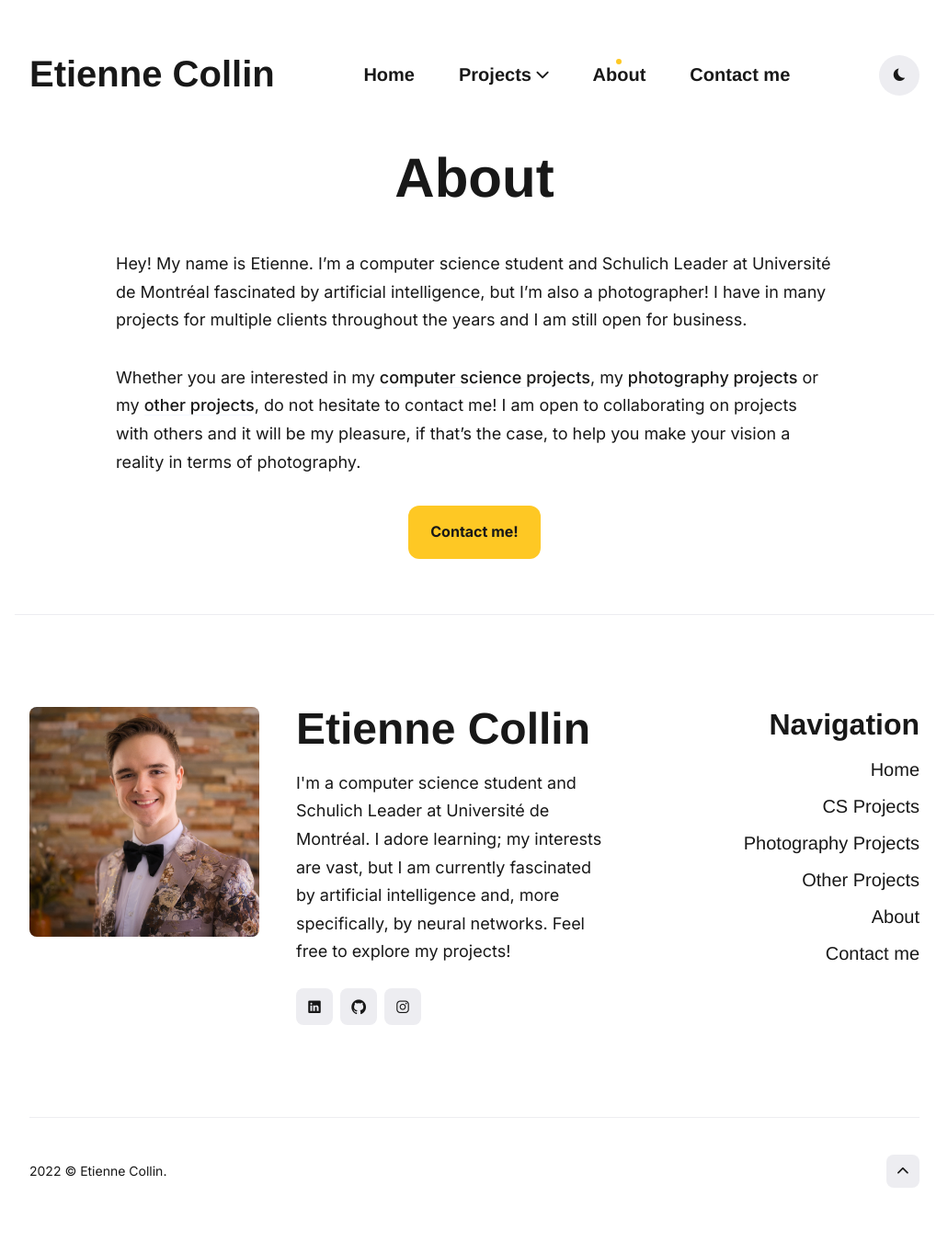
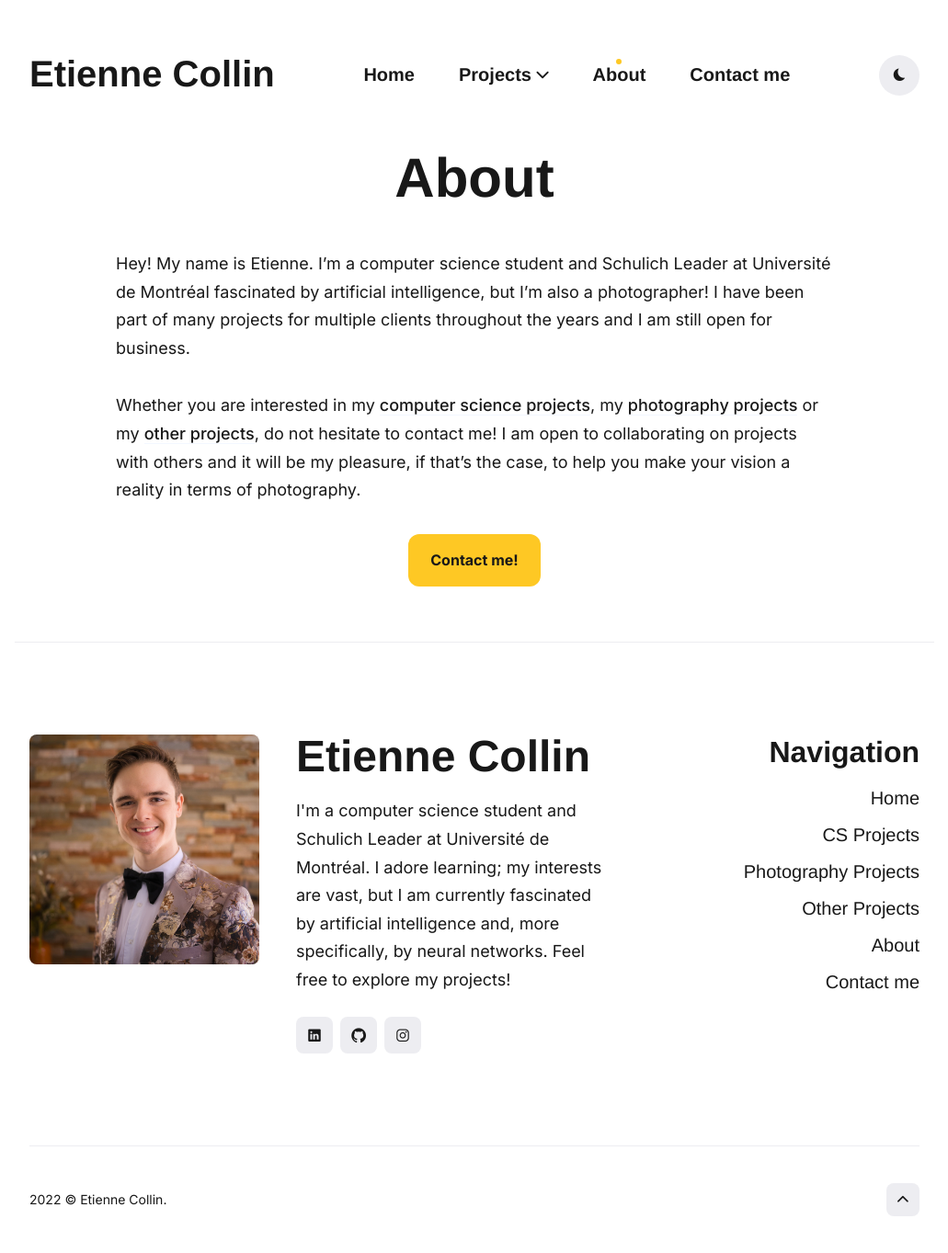
Before and after one commit to etiennecollin/etiennecollin.github.io, a Jekyll site: the page built from _pages/about.md, in a window 1280 px wide. Shown: the whole page at 92% size, without its empty margins (124-1155 px from the left). Built offline with Jekyll 4.4.1, drawn with Linux system fonts in a browser that asks for light colours; nearby versions of some CDN libraries; some web fonts are replaced; before the commit the page ends 1332 px from its top, so only the background shows below that.

Commit message:
Corrected typo

```diff
--- a/_pages/about.md
+++ b/_pages/about.md
@@ -6,8 +6,8 @@ image:
 ---
 
 Hey! My name is Etienne. I'm a computer science student and Schulich Leader at Université de Montréal fascinated by
-artificial intelligence, but I'm also a photographer! I have in many projects for multiple clients throughout the years
-and I am still open for business.
+artificial intelligence, but I'm also a photographer! I have been part of many projects for multiple clients throughout
+the years and I am still open for business.
 
 Whether you are interested in my [computer science projects](https://etiennecollin.com/cs), my
 [photography projects](https://etiennecollin.com/photography) or my
```
